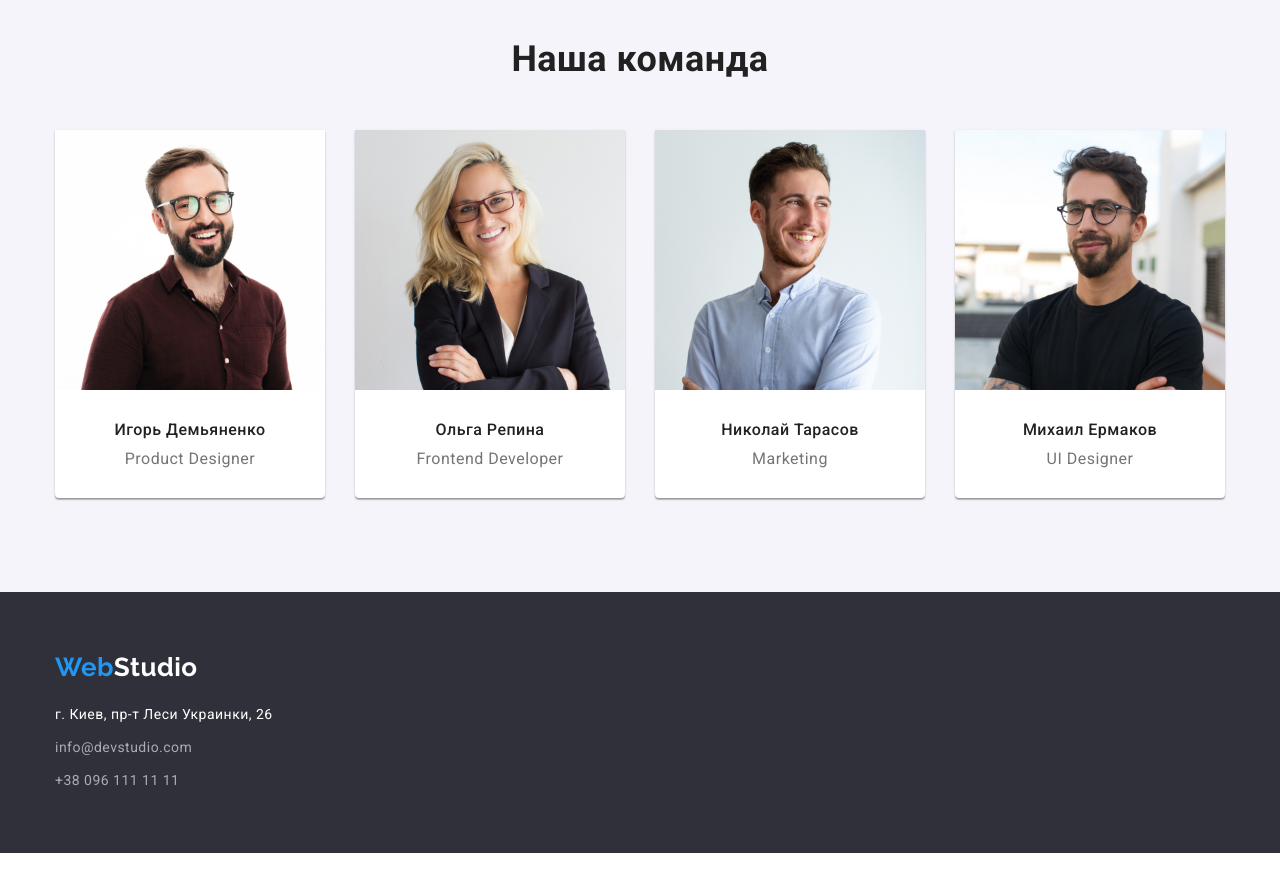
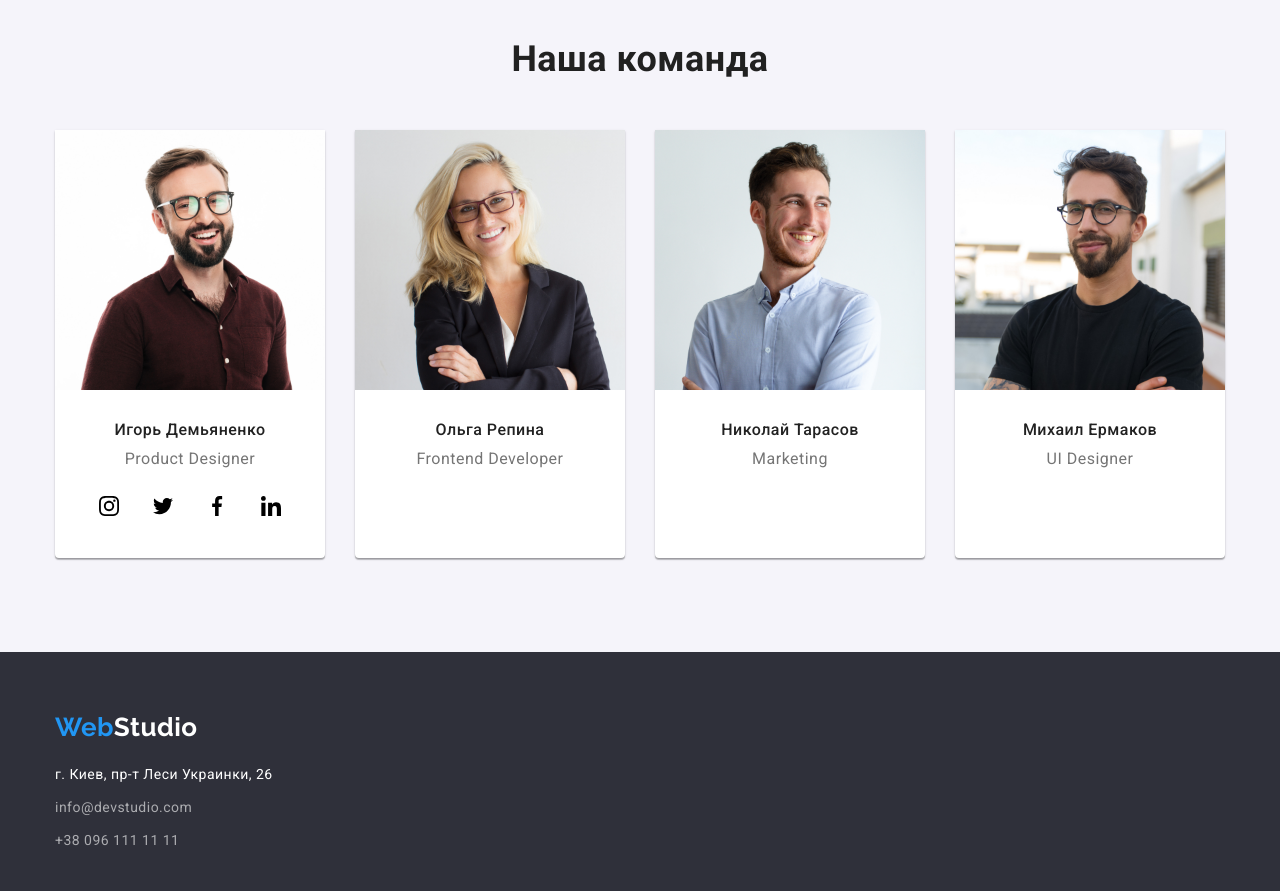
Before and after one commit to movitalii/goit-markup-hw-04, a plain HTML site: page index.html in a window 1280 px wide. Shown: the part 1660-2551 px from the top of the page. Before the commit the page ends 2513 px from the top, so only its background shows below. Drawn offline with nearby package versions, Linux system fonts and the light colour scheme.

Commit message:
Додав іконки в нашу команду

```diff
--- a/CSS/styles.css
+++ b/CSS/styles.css
@@ -334,11 +334,11 @@ img {
     display: flex;
 }
 
-.team .item + .item {
+.team .mamber + .mamber {
     margin-left: 30px;
 }
 
-.team .item {
+.team .mamber {
     background-color: var(--primary-white-color);
     box-shadow: 0px 1px 3px rgba(0, 0, 0, 0.12), 0px 1px 1px rgba(0, 0, 0, 0.14), 0px 2px 1px rgba(0, 0, 0, 0.2);
     border-radius: 0px 0px 4px 4px;
@@ -364,13 +364,37 @@ img {
 }
 
 .section-team .text {
-    margin-bottom: 30px;
+    margin-bottom: 16px;
     font-size: 16px;
     line-height: 1.19;
     text-align: center;
 }
 
 .section-team .img {
+    margin-bottom: 30px;
+}
+
+.list.socials {
+    display: flex;
+    justify-content: center;
+    align-items: center;
+}
+
+.socials-link {
+    display: flex;
+    align-items: center;
+    justify-content: center;
+    width: 44px;
+    height: 44px;
+
+    background-color: #FFFFFF;
+    border-radius: 50%;
+}
+
+.socials.item:not(:last-child) {
+    margin-right: 10px;
+}
+.socials.item {
     margin-bottom: 30px;
 }
 
--- a/index.html
+++ b/index.html
@@ -85,19 +85,49 @@
                 <h2 class="title">Наша команда</h2>
 
                 <ul class="list team">
-                    <li class="item"><img class="img" src="./images/team-member1.jpg" alt="Игорь Демьяненко" width="270" height="260">
+                    <li class="item mamber"><img class="img" src="./images/team-member1.jpg" alt="Игорь Демьяненко" width="270" height="260">
                         <h3 class="title-mamber">Игорь Демьяненко</h3>
                         <p class="text">Product Designer</p>
+                        <ul class="list socials">
+                            <li class="socials item">
+                                <a class="socials-link" href="" target="_blank" rel="noopener noreferrer" aria-label="иконка instagram">
+                                    <svg class="socials-icon" width="20" height="20">
+                                        <use href="./images/sprite.svg#icon-instagram"></use>
+                                    </svg>
+                                </a>
+                            </li>
+                            <li class="socials item">
+                                <a class="socials-link" href="" target="_blank" rel="noopener noreferrer" aria-label="иконка twitter">
+                                    <svg class="socials-icon" width="20" height="20">
+                                        <use href="./images/sprite.svg#icon-twitter"></use>
+                                    </svg>
+                                </a>
+                            </li>
+                            <li class="socials item">
+                                <a class="socials-link" href="" target="_blank" rel="noopener noreferrer" aria-label="иконка facebook">
+                                    <svg class="socials-icon" width="20" height="20">
+                                        <use href="./images/sprite.svg#icon-facebook"></use>
+                                    </svg>
+                                </a>
+                            </li>
+                            <li class="socials item">
+                                <a class="socials-link" href="" target="_blank" rel="noopener noreferrer" aria-label="иконка linkedin">
+                                    <svg class="socials-icon" width="20" height="20">
+                                        <use href="./images/sprite.svg#icon-linkedin"></use>
+                                    </svg>
+                                </a>
+                            </li>
+                        </ul>
                     </li>
-                    <li class="item"><img class="img" src="./images/team-member2.jpg" alt="Ольга Репина" width="270" height="260">
+                    <li class="item mamber"><img class="img" src="./images/team-member2.jpg" alt="Ольга Репина" width="270" height="260">
                         <h3 class="title-mamber">Ольга Репина</h3>
                         <p class="text">Frontend Developer</p>
                     </li>
-                    <li class="item"><img class="img" src="./images/team-member3.jpg" alt="Николай Тарасов" width="270" height="260">
+                    <li class="item mamber"><img class="img" src="./images/team-member3.jpg" alt="Николай Тарасов" width="270" height="260">
                         <h3 class="title-mamber">Николай Тарасов</h3>
                         <p class="text">Marketing</p>
                     </li>
-                    <li class="item"><img class="img" src="./images/team-member4.jpg" alt="Михаил Ермаков" width="270" height="260">
+                    <li class="item mamber"><img class="img" src="./images/team-member4.jpg" alt="Михаил Ермаков" width="270" height="260">
                         <h3 class="title-mamber">Михаил Ермаков</h3>
                         <p class="text">UI Designer</p>
                     </li>
```
